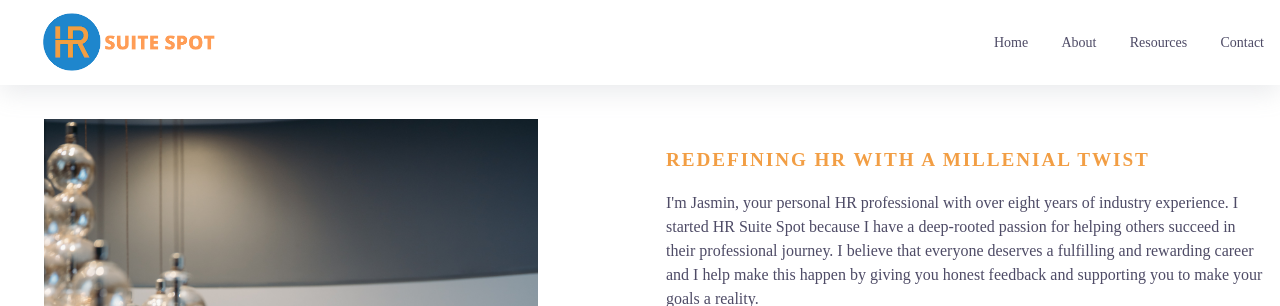
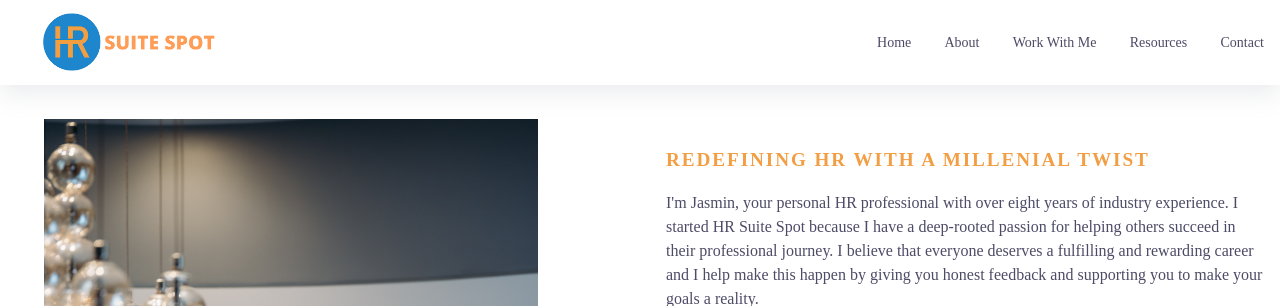
Before and after one commit to CovertRob/hr_suite_spot, a Flask app: page /about in a window 1280 px wide. Shown: the top 306 px of the page. Run offline with Flask 3, Linux system fonts and the light colour scheme; some libraries are stand-ins or nearby versions.

Commit message:
Add header link.

```diff
--- a/hr_suite_spot/templates/layout_2.html
+++ b/hr_suite_spot/templates/layout_2.html
@@ -40,6 +40,11 @@
                         </a>
                     </li>
                     <li class="cs-li">
+                        <a href="/coach" class="cs-li-link">
+                            Work With Me
+                        </a>
+                    </li>
+                    <li class="cs-li">
                         <a href="/resources" class="cs-li-link">
                             Resources
                         </a>
```
